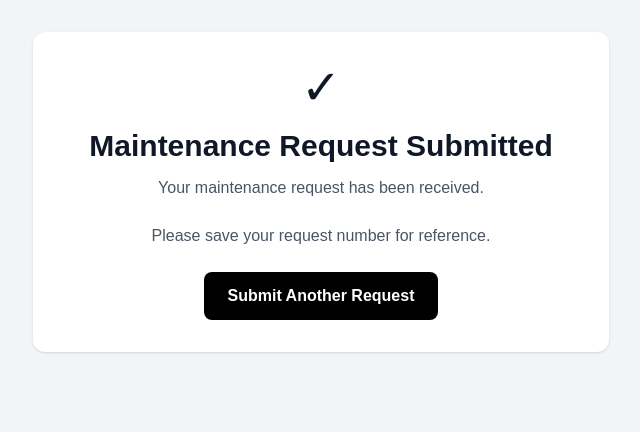
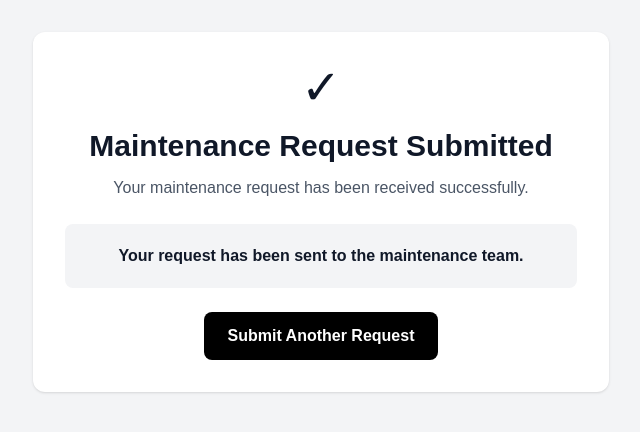
Before and after one commit to Bartosz-T-Ziolkowski/maintenance-tracker, a Next.js app: page /success in a window 1280 px wide. Shown: the top 432 px of the page, without its empty margins (319-959 px from the left). Built offline with nearby package versions, Linux system fonts and the light colour scheme.

Commit message:
Updated permissions for unauthorized users.

```diff
--- a/app/page.js
+++ b/app/page.js
@@ -1,8 +1,8 @@
 "use client";
 
 import { useState } from "react";
+import Link from "next/link";
 import { useRouter } from "next/navigation";
-import Link from "next/link";
 import { supabase } from "../lib/supabase";
 
 export default function Home() {
@@ -33,7 +33,7 @@ export default function Home() {
 
     setSubmitting(true);
 
-    const { data, error } = await supabase
+    const { error } = await supabase
       .from("maintenance_requests")
       .insert([
         {
@@ -44,9 +44,7 @@ export default function Home() {
           priority: formData.priority,
           category: formData.category,
         },
-      ])
-      .select("id")
-      .single();
+      ]);
 
     if (error) {
       console.error(error);
@@ -55,7 +53,7 @@ export default function Home() {
       return;
     }
 
-    router.push(`/success?id=${data.id}`);
+    router.push("/success");
   }
 
   const inputStyle =
@@ -70,6 +68,7 @@ export default function Home() {
 
         {/* Header */}
         <div className="flex items-center justify-between gap-4 mb-2">
+
           <h1 className="text-3xl font-bold text-gray-900">
             Maintenance Request
           </h1>
@@ -80,6 +79,7 @@ export default function Home() {
           >
             Staff Login
           </Link>
+
         </div>
 
         <p className="text-gray-700 mb-6">
@@ -91,6 +91,7 @@ export default function Home() {
           className="space-y-4"
         >
 
+          {/* Requester Name */}
           <div>
             <label className={labelStyle}>
               Requester Name
@@ -106,6 +107,7 @@ export default function Home() {
             />
           </div>
 
+          {/* Department */}
           <div>
             <label className={labelStyle}>
               Department / Location
@@ -121,6 +123,7 @@ export default function Home() {
             />
           </div>
 
+          {/* Equipment */}
           <div>
             <label className={labelStyle}>
               Equipment or Item
@@ -136,6 +139,7 @@ export default function Home() {
             />
           </div>
 
+          {/* Description */}
           <div>
             <label className={labelStyle}>
               Problem Description
@@ -151,6 +155,7 @@ export default function Home() {
             />
           </div>
 
+          {/* Priority */}
           <div>
             <label className={labelStyle}>
               Priority
@@ -162,15 +167,25 @@ export default function Home() {
               onChange={handleChange}
               className={inputStyle}
             >
-              <option value="Low">Low</option>
-              <option value="Medium">Medium</option>
-              <option value="High">High</option>
+              <option value="Low">
+                Low
+              </option>
+
+              <option value="Medium">
+                Medium
+              </option>
+
+              <option value="High">
+                High
+              </option>
+
               <option value="Emergency">
                 Emergency
               </option>
             </select>
           </div>
 
+          {/* Category */}
           <div>
             <label className={labelStyle}>
               Category
@@ -208,6 +223,7 @@ export default function Home() {
             </select>
           </div>
 
+          {/* Submit Button */}
           <button
             type="submit"
             disabled={submitting}
--- a/app/success/page.js
+++ b/app/success/page.js
@@ -1,9 +1,6 @@
 import Link from "next/link";
 
-export default async function SuccessPage({ searchParams }) {
-  const params = await searchParams;
-  const requestId = params.id;
-
+export default function SuccessPage() {
   return (
     <main className="min-h-screen bg-gray-100 p-8 text-gray-900">
       <div className="max-w-xl mx-auto bg-white p-8 rounded-xl shadow text-center">
@@ -17,24 +14,14 @@ export default async function SuccessPage({ searchParams }) {
         </h1>
 
         <p className="text-gray-600 mb-6">
-          Your maintenance request has been received.
+          Your maintenance request has been received successfully.
         </p>
 
-        {requestId && (
-          <div className="bg-gray-100 rounded-lg p-5 mb-6">
-            <p className="text-gray-600 mb-1">
-              Request Number
-            </p>
-
-            <p className="text-3xl font-bold">
-              #{requestId}
-            </p>
-          </div>
-        )}
-
-        <p className="text-gray-600 mb-6">
-          Please save your request number for reference.
-        </p>
+        <div className="bg-gray-100 rounded-lg p-5 mb-6">
+          <p className="font-semibold">
+            Your request has been sent to the maintenance team.
+          </p>
+        </div>
 
         <Link
           href="/"
```
